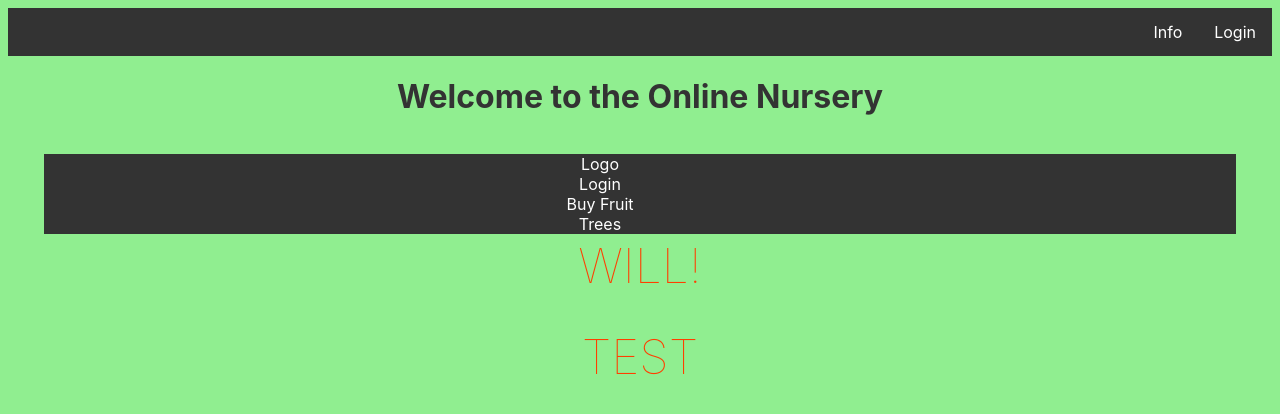
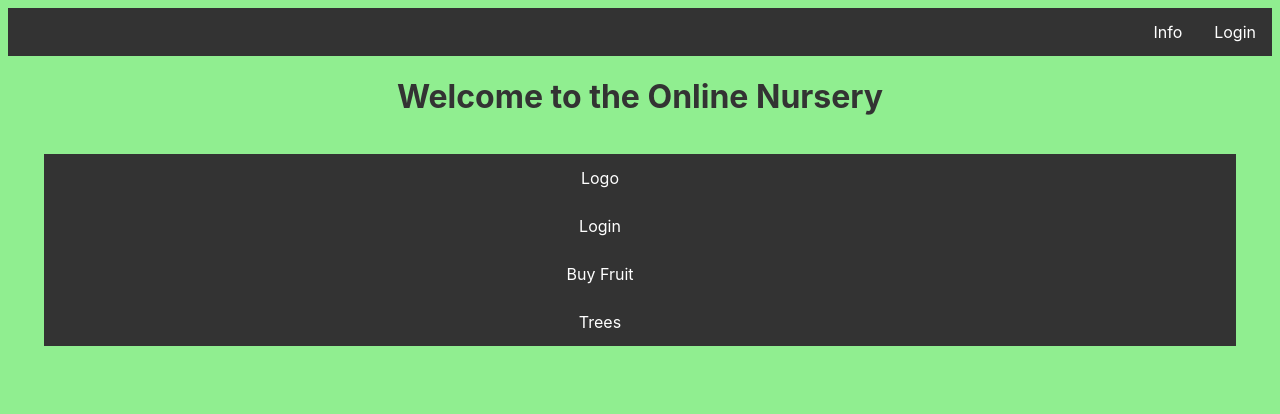
Before and after one commit to Wozberry12/NurseryOnline, a Svelte app: page / in a window 1280 px wide. Shown: the top 414 px of the page. Built offline with nearby package versions, Linux system fonts and the light colour scheme.

Commit message:
Just Testing Stuff

```diff
--- a/src/App.svelte
+++ b/src/App.svelte
@@ -3,8 +3,7 @@
 </script>
 <main>
 	<NavigationBar />
-	<h1>Will!</h1>
-	<h1>Test</h1>
+
 
 
 
@@ -18,12 +17,7 @@
 		text-align: center;
 	}
 
-	h1 {
-		color: #ff3e00;
-		text-transform: uppercase;
-		font-size: 3em;
-		font-weight: 100;
-	}
+
 
 	@media (min-width: 640px) {
 		main {
--- a/src/components/NavigationBar.svelte
+++ b/src/components/NavigationBar.svelte
@@ -6,7 +6,7 @@
 			href:"#"
 		},
         {	label: "Login",
-			href:"public/loginPage.html"
+			href:"./loginPage.html"
 		},
         {
 			label: "Buy Fruit",
@@ -26,7 +26,7 @@
         <ul class ="navList">
             {#each linkList as link}
                 <li>
-                    {link.label}
+                    <a href={link.href}>{link.label}</a>
                 </li>
             {/each}
         </ul>
```
Also changed, not shown: src/components/loginPage.html (added, +42 -0 lines).
